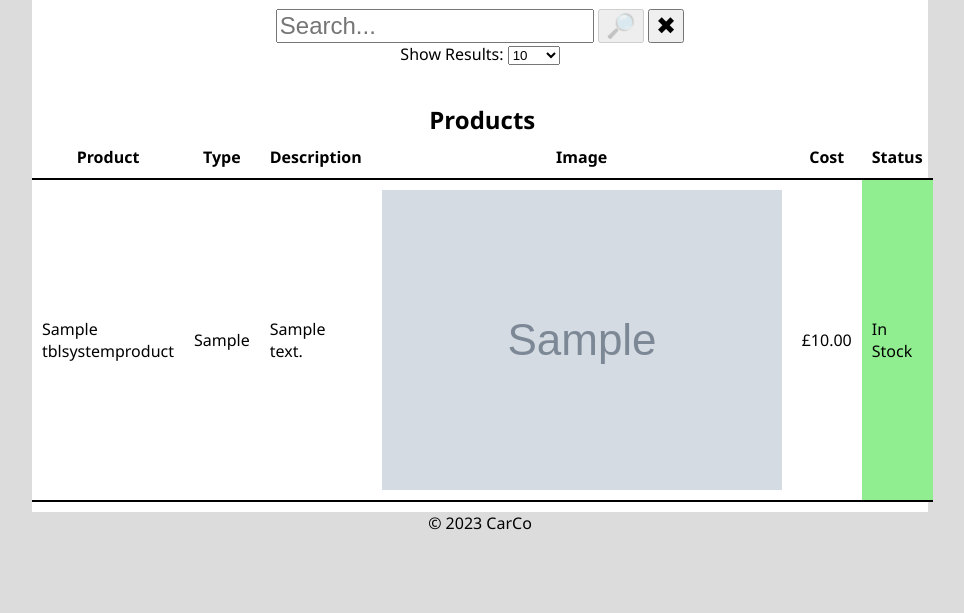
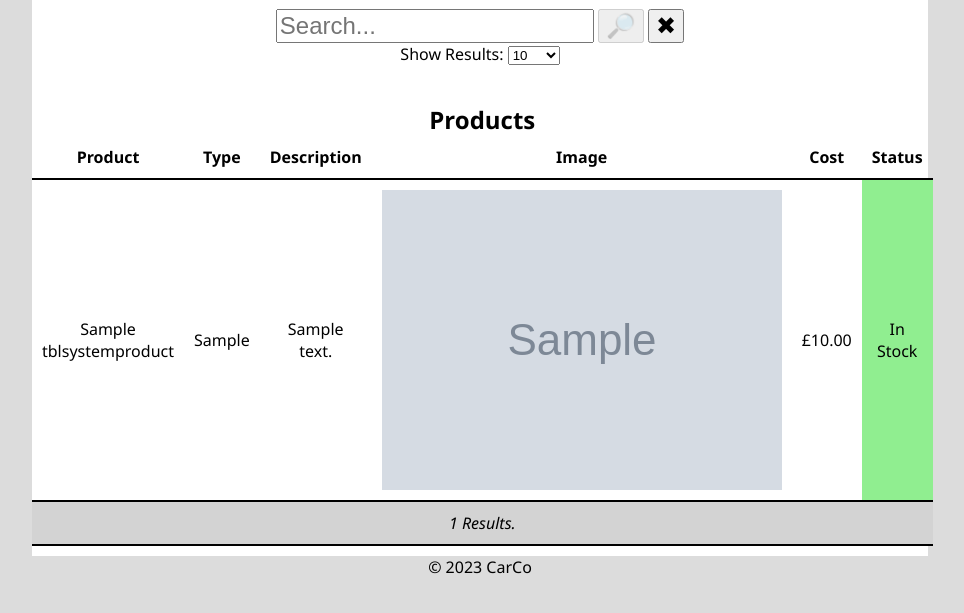
Before and after one commit to TotalDwarf03/CarCo, a PHP site: page /viewproducts.php in a window 1280 px wide. Shown: the part 51-664 px from the top of the page, without its empty margins (160-1124 px from the left). Run offline with PHP 8.4, Linux system fonts and the light colour scheme; tables that the repository leaves empty or names only in its code hold one stand-in row (values such as "Sample post"); grey boxes marked "Sample" are stand-in pictures.

Commit message:
Added num rows to product table

```diff
--- a/css/style.css
+++ b/css/style.css
@@ -141,6 +141,7 @@ table {
 
 td, th {
     padding: 10px;
+    text-align: center;
 }
 
 td.edit, td.delete {
@@ -150,3 +151,8 @@ td.edit, td.delete {
 td.edit:hover, td.delete:hover {
     background-color: lightgray;
 }
+
+tfoot {
+    text-align: center;
+    background-color: lightgray;
+}
--- a/viewproducts.php
+++ b/viewproducts.php
@@ -232,6 +232,12 @@
                         }
                     ?>
                 </tbody>
+
+                <tfoot>
+                    <tr>
+                        <td colspan="7"><i><?php echo("$Products->num_rows Results.") ?></i></td>
+                    </tr>
+                </tfoot>
             </table>
         </section>
     </main>
```
Also changed, not shown: Images/Products/20.webp (added).
